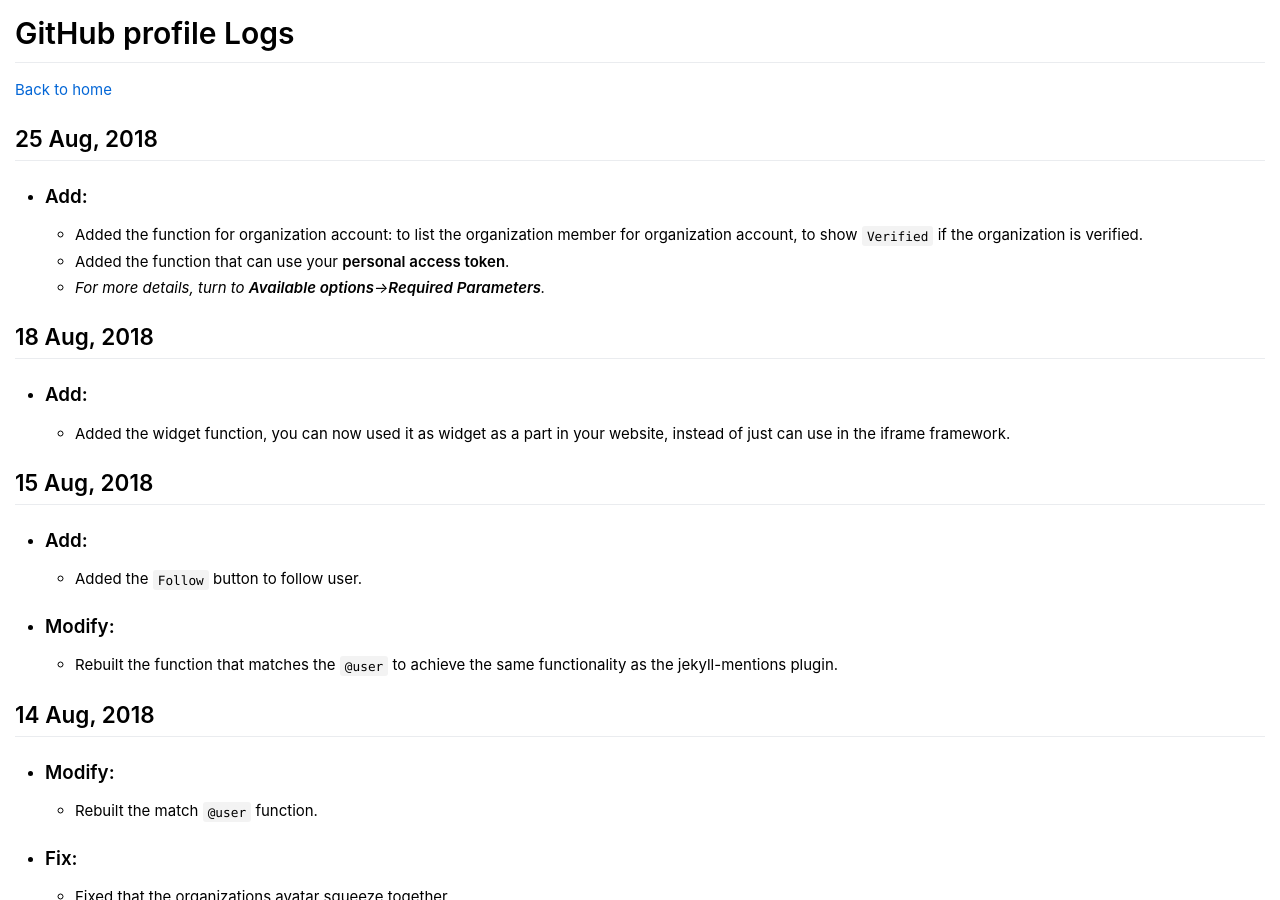
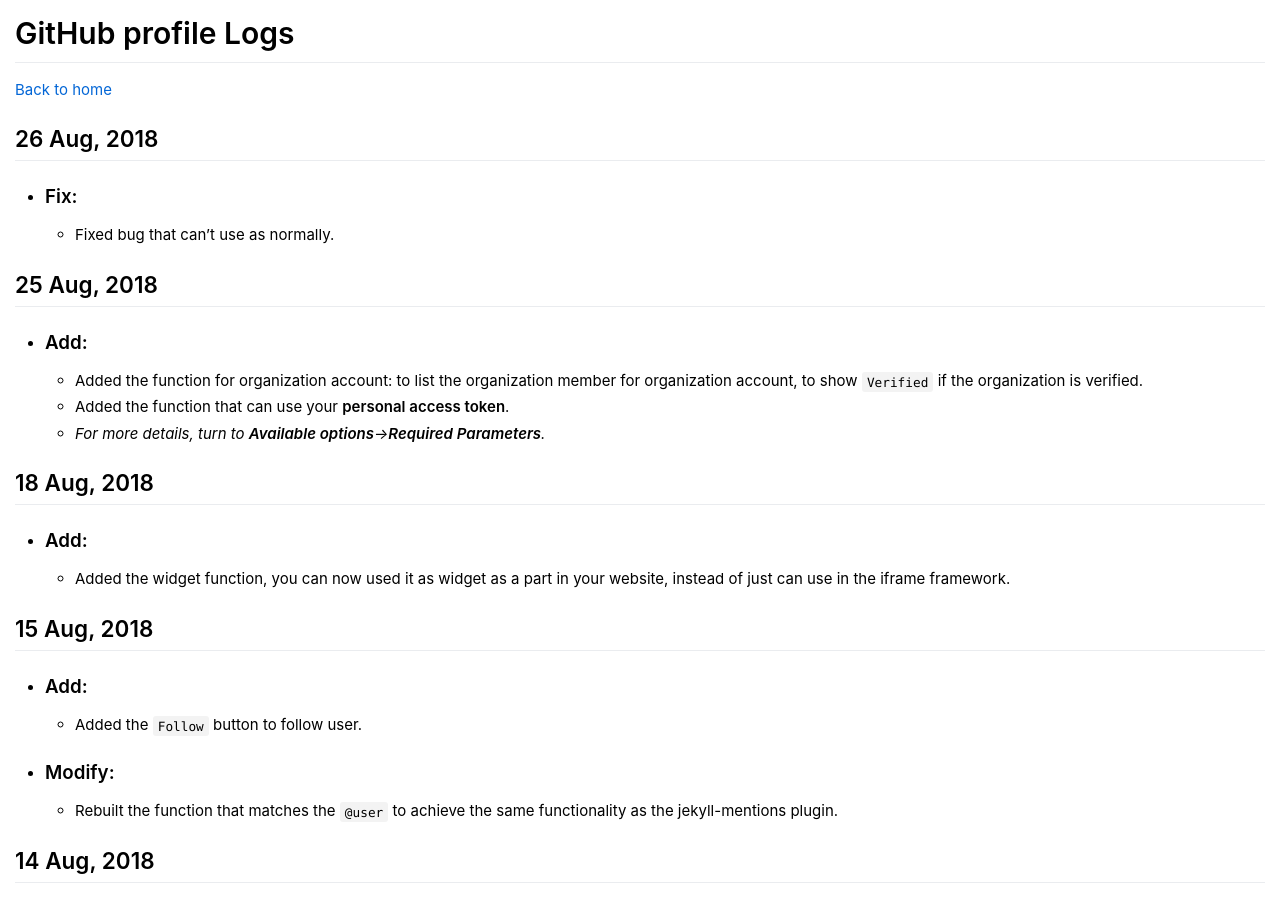
Before and after one commit to joytou/github-profile, a Jekyll site: the page built from log.md, in a window 1280 px wide and 900 px high. Built offline with Jekyll 4.4.1, drawn with Linux system fonts in a browser that asks for light colours.

Commit message:
Update log.

```diff
--- a/log.md
+++ b/log.md
@@ -6,6 +6,11 @@ title: "Logs"
 
 
 [Back to home](https://github-profile.joytou.net/)
+
+
+## 26 Aug, 2018
+ - ### Fix:
+   - Fixed bug that can't use as normally.
 
 
 ## 25 Aug, 2018
```
